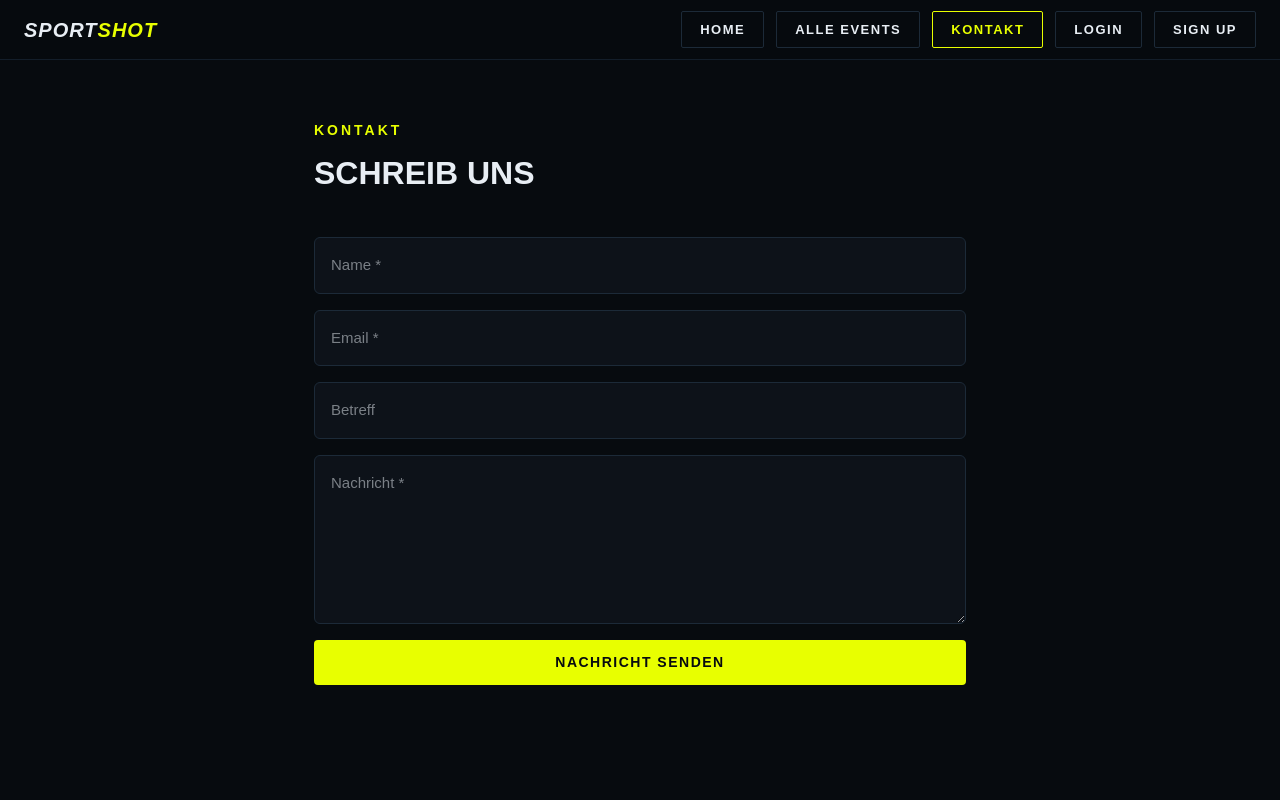
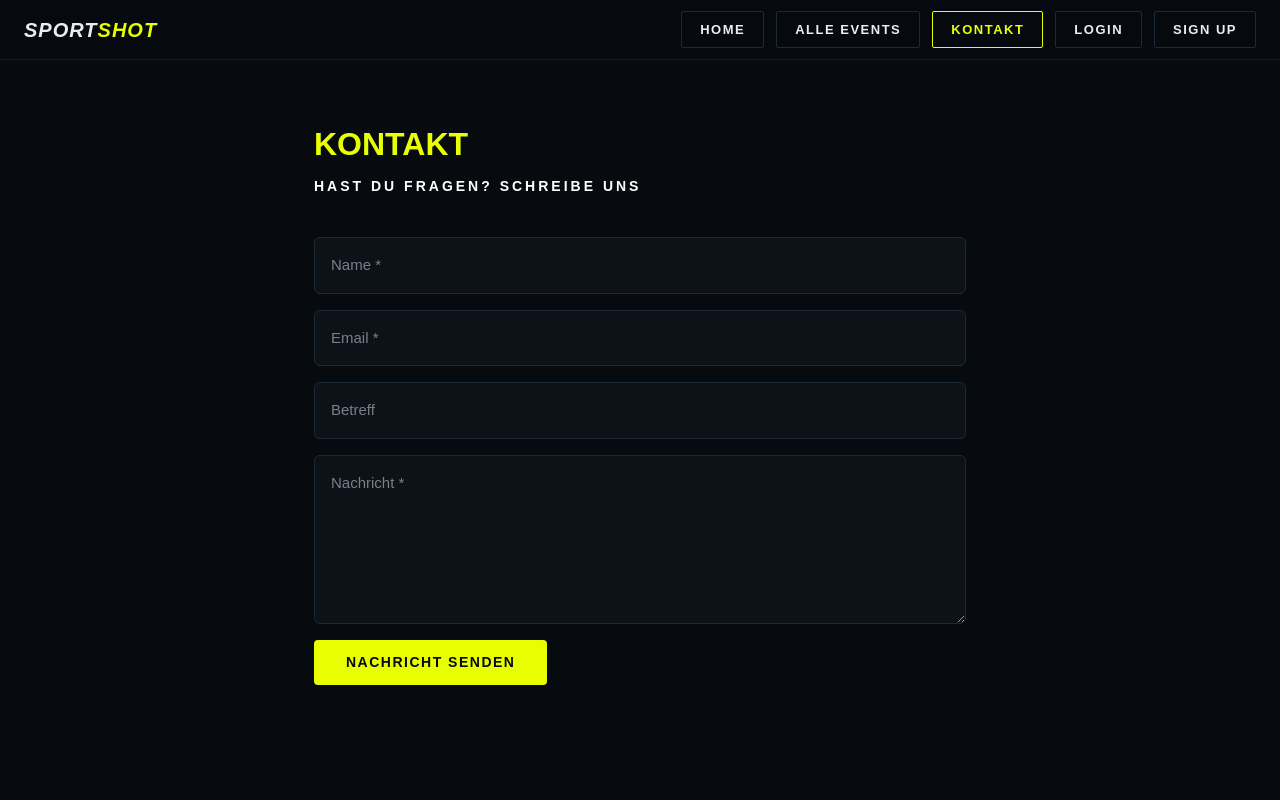
Before and after one commit to 90focus/90focus, a Next.js app: page /kontakt in a window 1280 px wide. Shown: the top 800 px of the page. Built offline with nearby package versions, Linux system fonts and the light colour scheme; no server answers.

Commit message:
Foto-Anzahl auf Fotografen-Karten, Kontaktseite Titel/Button angepasst

```diff
--- a/app/kontakt/page.tsx
+++ b/app/kontakt/page.tsx
@@ -35,8 +35,8 @@ export default function KontaktPage() {
   return (
     <div style={{ minHeight: '100vh', background: '#070b0f', color: '#e8eef4', fontFamily: 'sans-serif' }}>
       <div style={{ maxWidth: 700, margin: '60px auto 0', padding: '60px 24px' }}>
-        <div style={{ color: '#e8ff00', fontSize: 14, fontWeight: 800, letterSpacing: 3, textTransform: 'uppercase', marginBottom: 8 }}>Kontakt</div>
-        <h1 style={{ fontSize: 32, fontWeight: 900, textTransform: 'uppercase', marginBottom: 40 }}>Schreib uns</h1>
+<div style={{ color: '#e8ff00', fontSize: 32, fontWeight: 900, textTransform: 'uppercase', marginBottom: 8 }}>Kontakt</div>
+        <h1 style={{ fontSize: 14, fontWeight: 800, letterSpacing: 3, textTransform: 'uppercase', marginBottom: 40, color: '#fff' }}>Hast du Fragen? Schreibe uns</h1>
 
         {sent ? (
           <div style={{ background: 'rgba(68,255,136,0.08)', border: '1px solid #44ff88', borderRadius: 12, padding: '48px 32px', textAlign: 'center' }}>
@@ -59,8 +59,8 @@ export default function KontaktPage() {
                 style={{ width: '100%', padding: '16px', fontSize: '15px', background: '#0d1219', border: '1px solid #1c2a38', borderRadius: '6px', color: '#e8eef4', boxSizing: 'border-box' as any }} />
               <textarea placeholder="Nachricht *" value={nachricht} onChange={(e) => setNachricht(e.target.value)} rows={6}
                 style={{ width: '100%', padding: '16px', fontSize: '15px', background: '#0d1219', border: '1px solid #1c2a38', borderRadius: '6px', color: '#e8eef4', boxSizing: 'border-box' as any, resize: 'vertical' as any }} />
-              <button onClick={handleSubmit} disabled={loading}
-                style={{ background: '#e8ff00', color: '#070b0f', border: 'none', borderRadius: 4, padding: '12px', fontWeight: 900, fontSize: 14, cursor: 'pointer', textTransform: 'uppercase', letterSpacing: 1.5 }}>
+<button onClick={handleSubmit} disabled={loading}
+                style={{ background: '#e8ff00', color: '#070b0f', border: 'none', borderRadius: 4, padding: '12px 32px', fontWeight: 900, fontSize: 14, cursor: 'pointer', textTransform: 'uppercase', letterSpacing: 1.5, alignSelf: 'flex-start' }}>
                 {loading ? 'Senden...' : 'Nachricht senden'}
               </button>
             </div>
--- a/app/meine-events/page.tsx
+++ b/app/meine-events/page.tsx
@@ -11,7 +11,8 @@ export default function MeineEventsPage() {
   const [loading, setLoading] = useState(true)
   const [message, setMessage] = useState('')
   const [hoveredCard, setHoveredCard] = useState<string | null>(null)
-  const [stats, setStats] = useState({ events: 0, fotos: 0 })
+const [stats, setStats] = useState({ events: 0, fotos: 0 })
+  const [fotoCounts, setFotoCounts] = useState<Record<string, number>>({})
   const [ligaFilter, setLigaFilter] = useState('')
   const [datumFilter, setDatumFilter] = useState('')
   const router = useRouter()
@@ -43,11 +44,19 @@ export default function MeineEventsPage() {
     const combined = [...(upcoming || []), ...(past || [])]
     setEvents(combined)
     setFiltered(combined)
-    if (combined.length > 0) {
+if (combined.length > 0) {
       const { count } = await supabase.from('event_fotos').select('*', { count: 'exact', head: true }).in('event_id', combined.map((e: any) => e.id))
       setStats({ events: combined.length, fotos: count || 0 })
+
+      const { data: fotoRows } = await supabase.from('event_fotos').select('event_id').in('event_id', combined.map((e: any) => e.id))
+      const counts: Record<string, number> = {}
+      fotoRows?.forEach((row: any) => {
+        counts[row.event_id] = (counts[row.event_id] || 0) + 1
+      })
+      setFotoCounts(counts)
     } else {
       setStats({ events: 0, fotos: 0 })
+      setFotoCounts({})
     }
   }
 
@@ -208,6 +217,7 @@ onClick={() => router.push('/profil')}>Profil</button>
                         </>
                       )}
                     </div>
+<div style={{ fontSize: 11, color: '#667788', marginBottom: 8 }}>{fotoCounts[ev.id] || 0} Foto{fotoCounts[ev.id] === 1 ? '' : 's'}</div>
                     {ev.sponsor_name && (
                       <div style={{ display: 'flex', alignItems: 'center', gap: 6, marginBottom: 8, background: '#131e2a', padding: '4px 8px', borderRadius: 4, width: 'fit-content' }}>
                         {ev.sponsor_logo_url && <img src={ev.sponsor_logo_url} alt={ev.sponsor_name} style={{ height: '14px', objectFit: 'contain' }} />}
```
